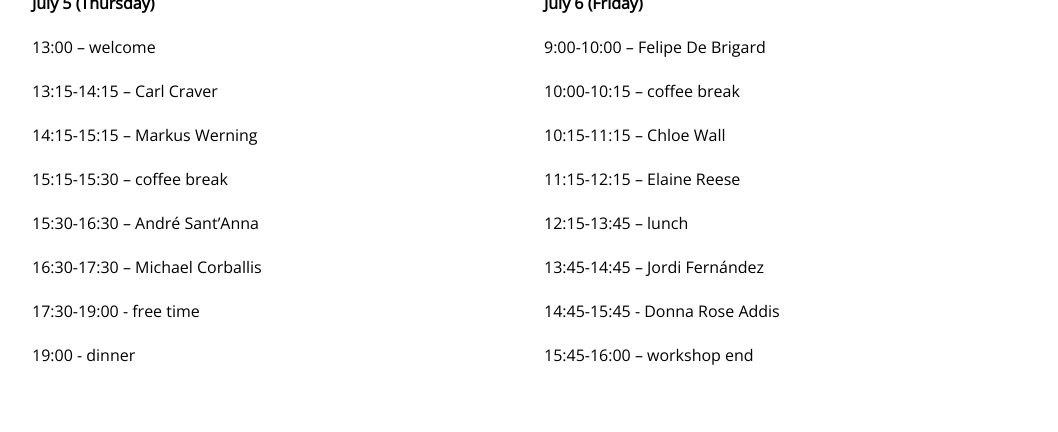
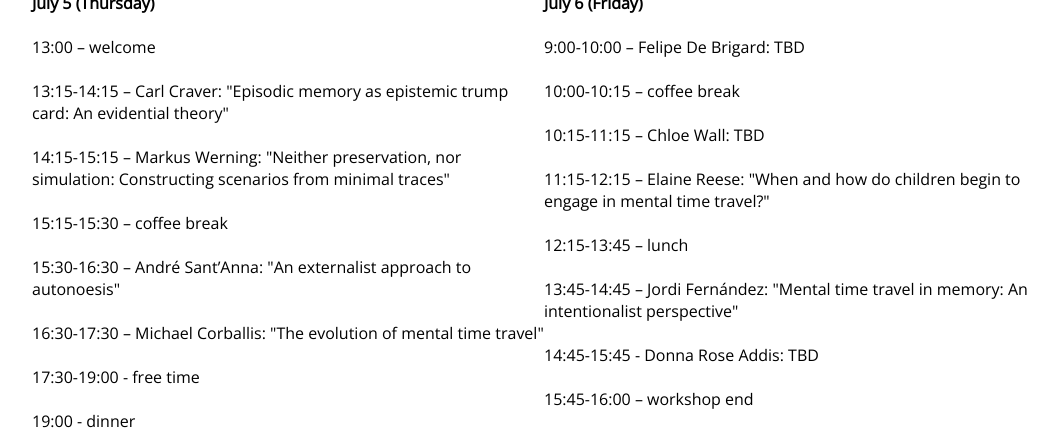
Before and after one commit to andresantanna/andresantanna.github.io, a Jekyll site: the page otago-mtt.html, which Jekyll copies as it is, in a window 1280 px wide, cut to the strip 1166-1598 px from the top of the page. Shown: the whole strip, without its empty margins (96-1154 px from the left). Built offline with Jekyll 4.4.1, drawn with Linux system fonts in a browser that asks for light colours; before the commit the page ends 1554 px from its top, so only the background shows below that.

Commit message:
Update otago-mtt.html

```diff
--- a/otago-mtt.html
+++ b/otago-mtt.html
@@ -71,11 +71,11 @@ img {
 
 				<br /><br />
 
-				13:15-14:15 – Carl Craver
+				13:15-14:15 – Carl Craver: "Episodic memory as epistemic trump card: An evidential theory"
 
 				<br /><br />
 
-				14:15-15:15 – Markus Werning
+				14:15-15:15 – Markus Werning: "Neither preservation, nor simulation: Constructing scenarios from minimal traces"
 
 				<br /><br />
 
@@ -83,11 +83,11 @@ img {
 
 				<br /><br />
 
-				15:30-16:30 – André Sant’Anna
+				15:30-16:30 – André Sant’Anna: "An externalist approach to autonoesis"
 
 				<br /><br />
 
-				16:30-17:30 – Michael Corballis
+				16:30-17:30 – Michael Corballis: "The evolution of mental time travel"
 
 				<br /><br />
 
@@ -105,7 +105,7 @@ img {
 
 				<br /><br />
 
-				9:00-10:00 – Felipe De Brigard
+				9:00-10:00 – Felipe De Brigard: TBD
 
 				<br /><br />
 
@@ -113,11 +113,11 @@ img {
 
 				<br /><br />
 
-				10:15-11:15 – Chloe Wall
+				10:15-11:15 – Chloe Wall: TBD
 
 				<br /><br />
 
-				11:15-12:15 – Elaine Reese
+				11:15-12:15 – Elaine Reese: "When and how do children begin to engage in mental time travel?"
 
 				<br /><br />
 
@@ -125,11 +125,11 @@ img {
 
 				<br /><br />
 
-				13:45-14:45 – Jordi Fernández
+				13:45-14:45 – Jordi Fernández: "Mental time travel in memory: An intentionalist perspective"
 
 				<br /><br />
 
-				14:45-15:45 - Donna Rose Addis
+				14:45-15:45 - Donna Rose Addis: TBD
 
 				<br /><br />
 
```
